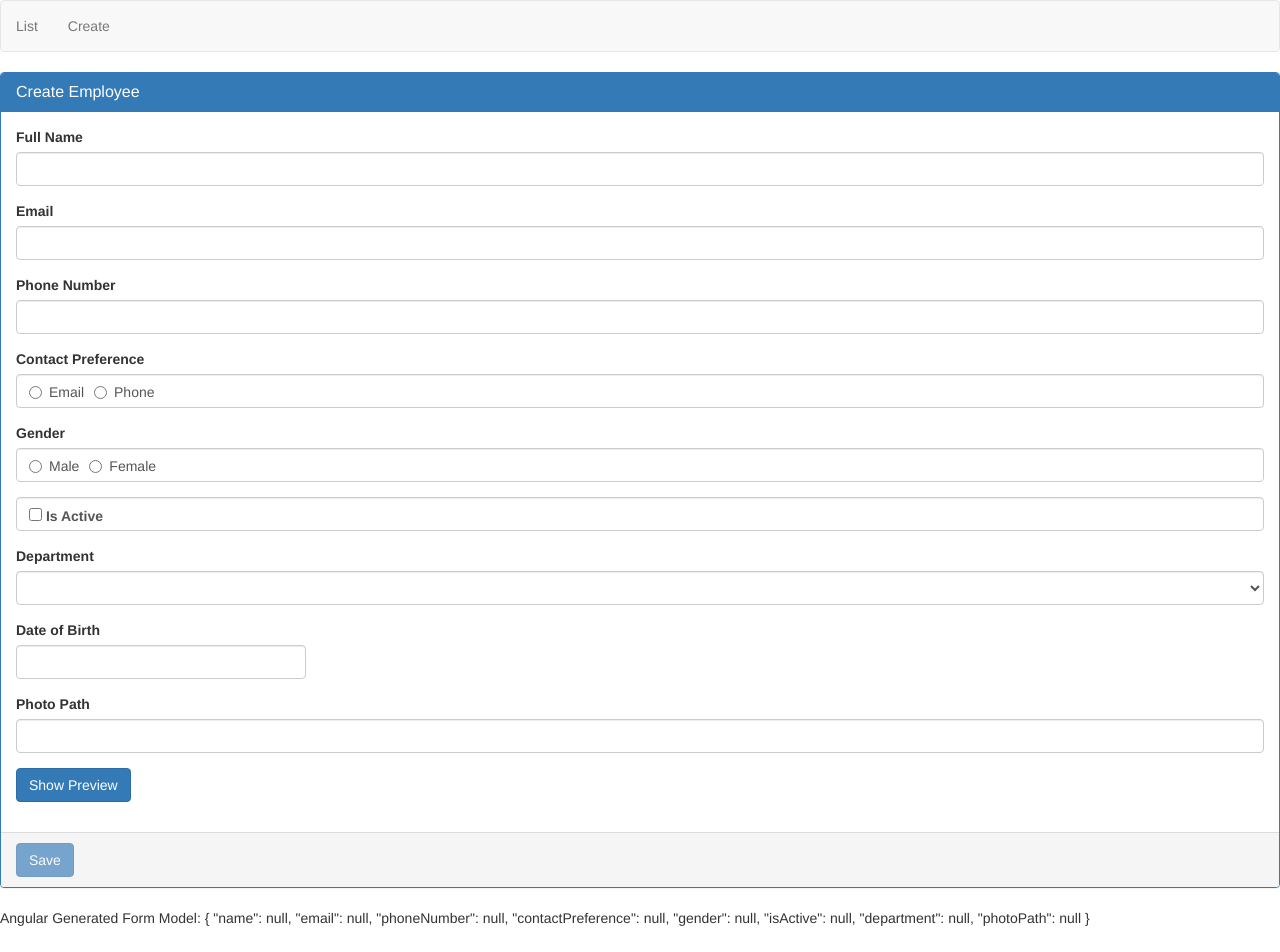
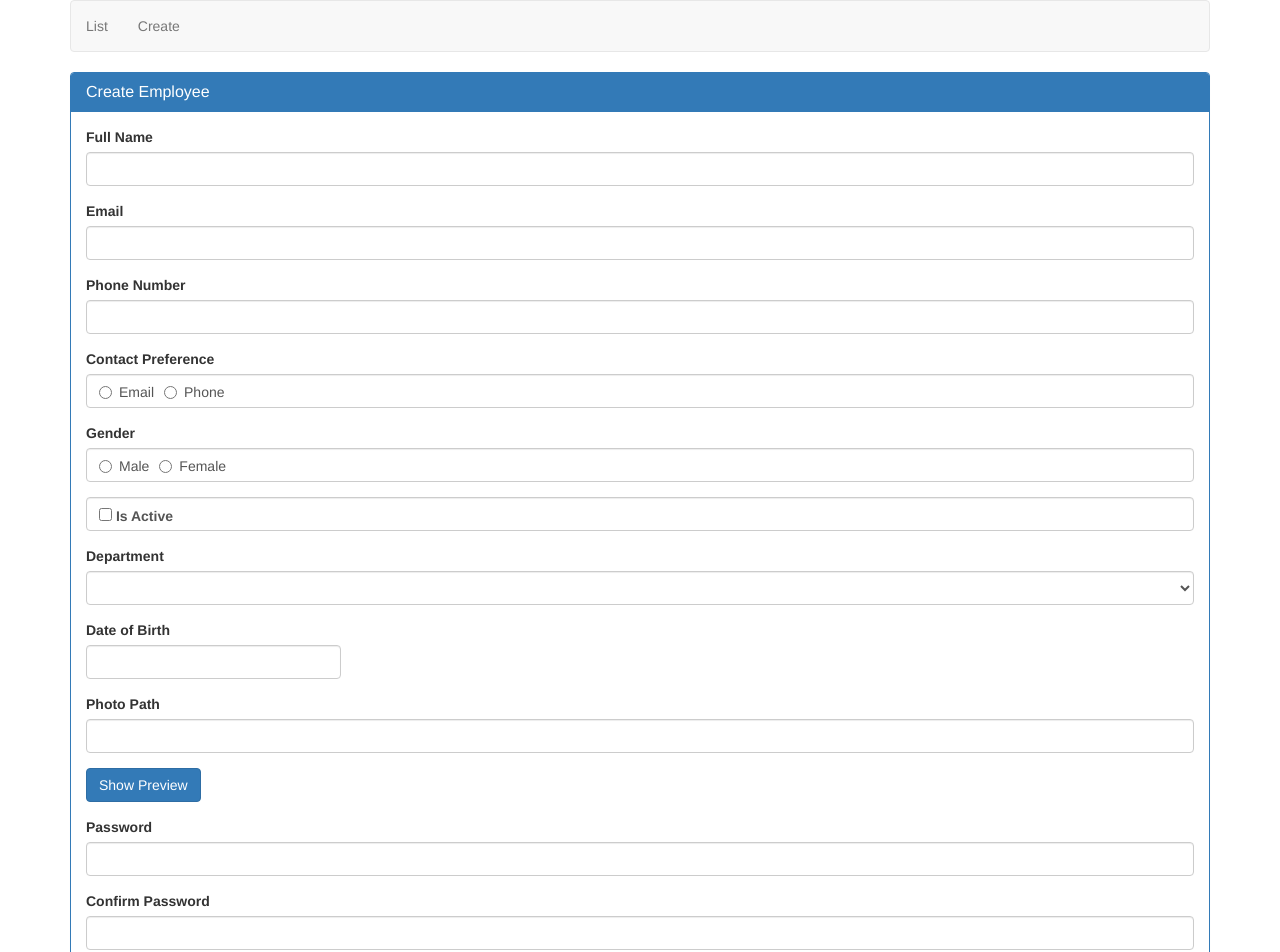
Before and after one commit to shreejan5755/Angular5-Tutorials, an Angular app: page /create in a window 1280 px wide. Shown: the top 952 px of the page. Built offline with nearby package versions, Linux system fonts and the light colour scheme.

Commit message:
Cross field validation for password and confirm password

```diff
--- a/src/app/app.component.html
+++ b/src/app/app.component.html
@@ -1,5 +1,6 @@
 
-<nav class=" navbar navbar-default">
+<div class="container">
+    <nav class="navbar navbar-default">
         <ul class="nav navbar-nav">
             <li>
                 <a routerLink="list">List</a>
@@ -10,3 +11,4 @@
         </ul>
     </nav>
     <router-outlet></router-outlet>
+</div>
--- a/src/app/app.module.ts
+++ b/src/app/app.module.ts
@@ -8,6 +8,8 @@ import { BsDatepickerModule } from 'ngx-bootstrap/datepicker'
 import { AppComponent } from './app.component';
 import { ListEmployeesComponent } from './employees/list-employees.component';
 import { CreateEmployeeComponent } from './employees/create-employee.component';
+import { SelectRequiredValidatorDirective } from './shared/select-required-validator.directive';
+import { ConfirmEqualValidatorDirective } from './shared/confirm-equal-validator,directive';
 
 const appRoutes: Routes = [
   { path: 'list', component: ListEmployeesComponent },
@@ -20,7 +22,8 @@ const appRoutes: Routes = [
     AppComponent,
     ListEmployeesComponent,
     CreateEmployeeComponent,
-
+    SelectRequiredValidatorDirective,
+    ConfirmEqualValidatorDirective
   ],
   imports: [
     BrowserModule,
--- a/src/app/employees/create-employee.component.html
+++ b/src/app/employees/create-employee.component.html
@@ -25,8 +25,8 @@
         <!-- pattern validator example -->
         <!-- <input required pattern="^[a-zA-Z0-9_.+-]+@[a-zA-Z0-9-]+\.[a-zA-Z0-9-.]+$" id="email" name="email" [(ngModel)]="employee.email" type="text" class=" form-control" #email = "ngModel"> -->
         <!-- in case we use angular 5 or lower we have to do following [email]= "employee.email!==''" so that both required and email dont validate the same empty condition and display both error message -->
-        <input [required]="contactPreference.value == 'email'" email id="email" name="email" [(ngModel)]="employee.email" type="text" class=" form-control"
-          #email="ngModel">
+        <input [required]="contactPreference.value == 'email'" email id="email" name="email" [(ngModel)]="employee.email"
+          type="text" class=" form-control" #email="ngModel">
         <!-- without using angular safe navigation operator (?)  we have to check two conditions -->
         <span class=" help-block" *ngIf="email.errors">Email is required</span>
         <!-- using angular safe navigation operator (?) -->
@@ -38,7 +38,8 @@
       <!-- Phone Number -->
       <div class=" form-group" [class.has-error]="phoneNumber.invalid">
         <label for="phoneNumber" class="control-label">Phone Number</label>
-        <input [required]="contactPreference.value == 'phone'" id="phoneNumber" name="phoneNumber" [(ngModel)]="employee.phoneNumber" #phoneNumber="ngModel" type="text" class=" form-control">
+        <input [required]="contactPreference.value == 'phone'" id="phoneNumber" name="phoneNumber" [(ngModel)]="employee.phoneNumber"
+          #phoneNumber="ngModel" type="text" class=" form-control">
         <span class="help-block" *ngIf="phoneNumber.errors?.required">Phone number is required</span>
       </div>
 
@@ -47,16 +48,18 @@
         <label class="control-label">Contact Preference</label>
         <div class=" form-control">
           <label class="radio-inline">
-            <input required type="radio" value="email" name="contactPreference" [(ngModel)]="employee.contactPreference" #contactPreference = "ngModel">
+            <input required type="radio" value="email" name="contactPreference" [(ngModel)]="employee.contactPreference"
+              #contactPreference="ngModel">
             Email
           </label>
           <label class="radio-inline">
             <input required type="radio" value="phone" name="contactPreference" [(ngModel)]="employee.contactPreference"
-            #contactPreference = "ngModel">
+              #contactPreference="ngModel">
             Phone
           </label>
         </div>
-        <span class="help-block" *ngIf="contactPreference.touched && contactPreference.invalid">Contact Preference is required</span>
+        <span class="help-block" *ngIf="contactPreference.touched && contactPreference.invalid">Contact Preference is
+          required</span>
       </div>
 
       <!-- Gender -->
@@ -79,22 +82,26 @@
       <div class=" form-group" [class.has-error]="isActive.touched && isActive.invalid">
         <div class=" form-control">
           <label class="checkbox-inline" class="control-label">
-            <input required type="checkbox" name="isActive" [(ngModel)]="employee.isActive" #isActive="ngModel"> Is Active
+            <input required type="checkbox" name="isActive" [(ngModel)]="employee.isActive" #isActive="ngModel"> Is
+            Active
           </label>
         </div>
         <span class="help-block" *ngIf="isActive.touched && isActive.errors?.required">Is Active is required</span>
       </div>
 
       <!-- Department dropDown -->
-      <div class=" form-group">
-        <label for="department">
-          Department
-        </label>
-        <select id="department" name="department" [(ngModel)]="employee.department" class=" form-control">
+      <div class="form-group" [class.has-error]="department.touched && department.invalid">
+        <label for="department" class="control-label">Department</label>
+        <select id="department" appSelectValidator="select" name="department" [(ngModel)]="employee.department"
+          class="form-control" #department="ngModel">
+          <option ngValue="select">Select Department</option>
           <option *ngFor="let dept of departments" [value]="dept.id">
             {{dept.name}}
           </option>
         </select>
+        <span class="help-block" *ngIf="department.touched && department.errors?.defaultSelected">
+          Department is required
+        </span>
       </div>
 
       <!-- Date of Birth -->
@@ -120,6 +127,20 @@
         <img [src]="employee.photoPath" height="200" width="200" *ngIf="previewPhoto">
       </div>
 
+      <div class=" form-group" [class.has-error]="password.touched && password.invalid">
+        <label for="password" class=" control-label">Password</label>
+        <input name="password" required type="text" class=" form-control" [(ngModel)] = "employee.password" #password ="ngModel">
+        <span class=" help-block" *ngIf="password.touched && password.errors?.required">Password is required</span>
+      </div>
+
+      <div class=" form-group" [class.has-error]="confirmPassword.touched && confirmPassword.invalid">
+        <label for="confirmPassword" class=" control-label">Confirm Password</label>
+        <input name="confirmPassword" appConfirmEqualValidator = "password" required type="text" class=" form-control" [(ngModel)] = "employee.confirmPassword" #confirmPassword ="ngModel">
+        <span class=" help-block" *ngIf="confirmPassword.touched && confirmPassword.errors?.required">Password is required</span>
+        <!-- block for the cross field validation -->
+        <span class=" help-block" *ngIf="confirmPassword.touched && confirmPassword.errors?.notEqual && !confirmPassword.errors?.required">Password and Confirm Password does not match</span>
+      </div>
+
     </div>
 
 
--- a/src/app/employees/create-employee.component.ts
+++ b/src/app/employees/create-employee.component.ts
@@ -24,7 +24,9 @@ export class CreateEmployeeComponent implements OnInit {
     dataOfBirth: null,
     department: null,
     isActive: null,
-    photoPath: null
+    photoPath: null,
+   // password: null,
+   // confirmPassword: null
   };
 
   //items for the dropdown list
--- a/src/app/models/employee.model.ts
+++ b/src/app/models/employee.model.ts
@@ -9,4 +9,6 @@ export class Employee{
     department: string;
     isActive: boolean;
     photoPath?: string;
+   // password: string;
+    //confirmPassword: string;
 }
--- /dev/null
+++ b/src/app/shared/confirm-equal-validator,directive.ts
@@ -0,0 +1,21 @@
+import { Validator, NG_VALIDATORS, AbstractControl } from "@angular/forms";
+import { Directive, Input } from "@angular/core";
+
+@Directive({
+    selector: '[appConfirmEqualValidator]',
+    providers: [{
+        provide: NG_VALIDATORS,
+        useExisting: ConfirmEqualValidatorDirective,
+        multi: true
+    }]
+})
+export class ConfirmEqualValidatorDirective implements Validator{
+    @Input() appConfirmEqualValidator: string;
+    validate(control: AbstractControl): {[key:string]:any} | null{
+        const controlToCompare = control.parent.get(this.appConfirmEqualValidator);
+        if(controlToCompare && controlToCompare.value !== control.value){
+            return {'notEqual': true};
+        }
+        return null;
+    }
+}
--- /dev/null
+++ b/src/app/shared/select-required-validator.directive.ts
@@ -0,0 +1,23 @@
+import { Validator, AbstractControl, NG_VALIDATORS } from "@angular/forms";
+import { Directive, Input } from "@angular/core";
+
+@Directive({
+    selector: '[appSelectValidator]',
+    //registrering the validator
+    providers: [{
+        provide: NG_VALIDATORS,//opaque token contains list of all validators
+        useExisting: SelectRequiredValidatorDirective,
+        multi: true // to instruct angular to add the validator to the list
+    }]
+})
+export class SelectRequiredValidatorDirective implements Validator {
+
+    //creating an input property to get the value of the default option
+    // for creating input property we must have the same name as that of the directive from which the input is passed
+    @Input() ('appSelectValidator') defaultValue: string;
+    validate(control: AbstractControl): { [key: string]: any } | null {
+        // Remove the hard-coded value and use the input property instead
+        return control.value === this.defaultValue ? { 'defaultSelected': true } : null;
+    }
+
+}
```
Lines whose indentation alone changed are shown as unchanged.
